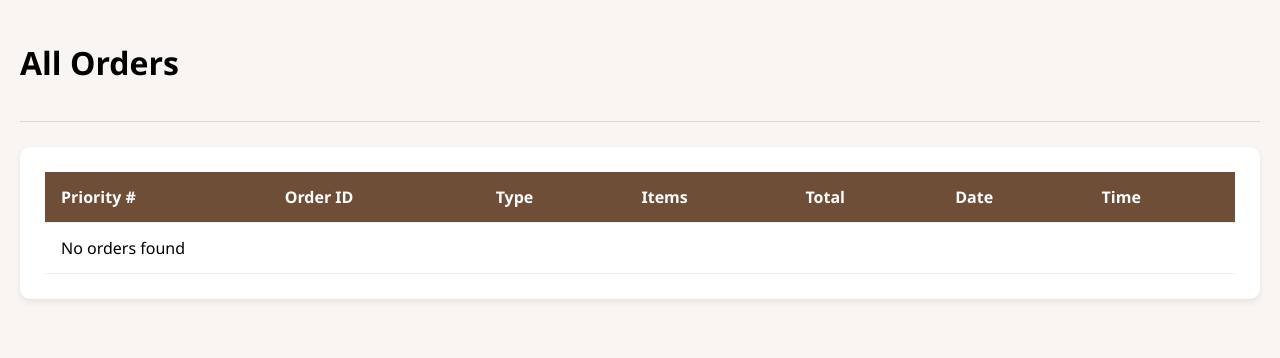
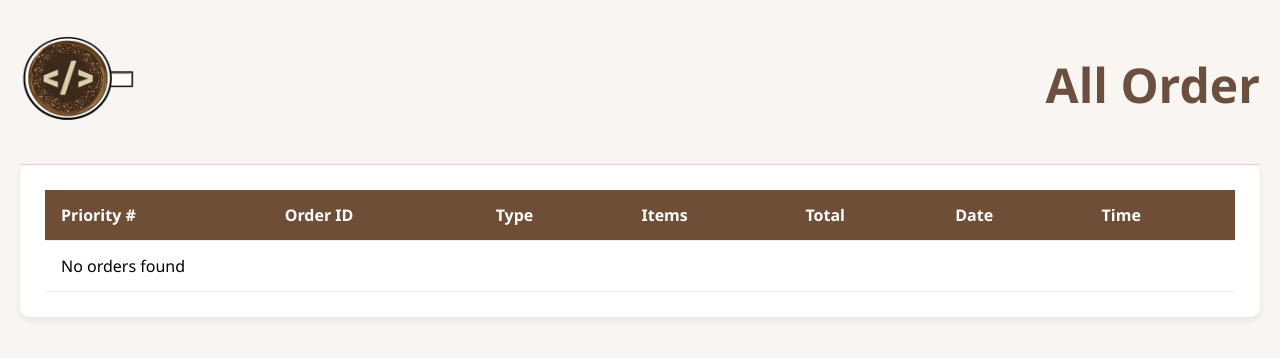
Before and after one commit to Caharodien/KAPEHAN, a plain HTML site: page ViewOrderList.html in a window 1280 px wide. Drawn offline with Linux system fonts and the light colour scheme.

```diff
--- a/ViewOrderList.css
+++ b/ViewOrderList.css
@@ -12,7 +12,16 @@ header {
     margin-bottom: 25px;
     padding-bottom: 15px;
     border-bottom: 1px solid #e0d6cc;
+    font-size: 24px;
+    font-weight: bold;
+    color: #6b4f3f;
+
+    margin: 0 auto;
 }
+.logo {
+    height: 115px;
+}
+
 
 #backButton {
     padding: 10px 20px;
--- a/ViewOrderList.html
+++ b/ViewOrderList.html
@@ -8,7 +8,8 @@
 </head>
 <body>
     <header>
-        <h1>All Orders</h1>
+        <img src="images/logo3.0.png" alt="Coffee Logo" class="logo">
+        <h1 class="title">All Order</h1>
 
     </header>
 
--- a/receipt.css
+++ b/receipt.css
@@ -16,7 +16,7 @@ body {
 .receipt-container {
     width: 100%;
     max-width: 380px;
-    background-color: #efe9ce;
+    background-color: #ffffff;
     padding: 25px;
     border-radius: 12px;
     box-shadow: 0 4px 12px rgba(0, 0, 0, 0.1);
```
Also changed, not shown: d&t.html (+1 -1 lines), dinemenu.html (+1 -1 lines), receipt.html (+1 -1 lines), takeoutmenu.html (+1 -1 lines), images/logo2.0.png (deleted), images/logo3.0.png (added).
